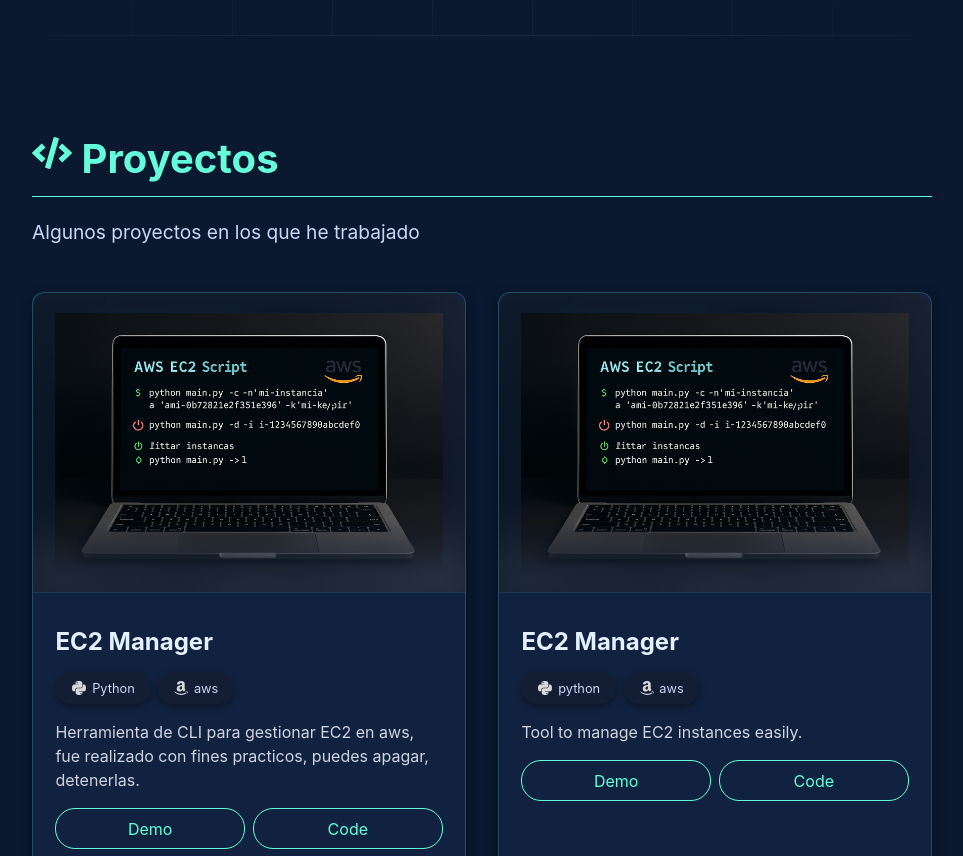
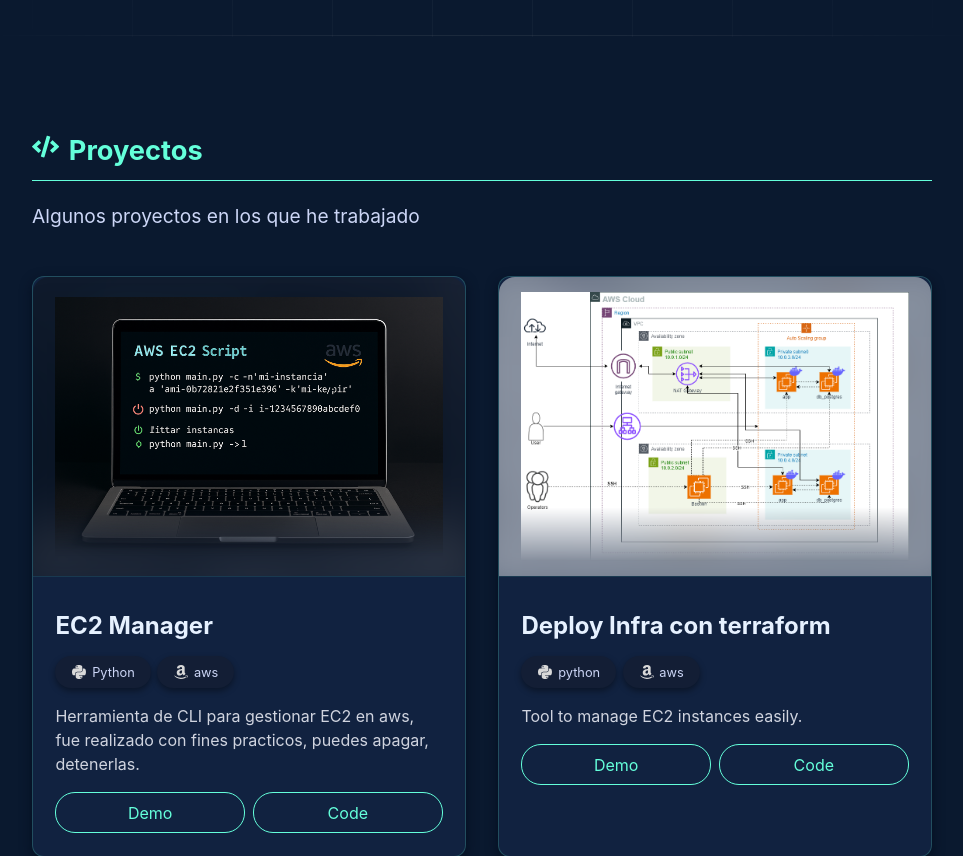
Before and after one commit to ander-Sgr/portfolio-v2, a React (Vite) app: page / in a window 1280 px wide. Shown: the part 680-1536 px from the top of the page, without its empty margins (158-1121 px from the left). Built offline with nearby package versions, Linux system fonts and the light colour scheme.

Commit message:
change styles section

```diff
--- a/src/components/pages/projects/Projects.jsx
+++ b/src/components/pages/projects/Projects.jsx
@@ -2,6 +2,7 @@ import React from "react";
 import Card from "../../ui/card/Card";
 import { FaPython, FaAmazon, FaCode } from 'react-icons/fa';
 import imgProject1 from './assets/ec2_manager.png';
+import imgProejct2 from './assets/aws_arquitectura.png'
 import styles from './Projects.module.css'
 
 const Projects = () => {
@@ -24,8 +25,8 @@ const Projects = () => {
                 />
 
                 <Card
-                    imgProject={imgProject1}
-                    titleProject="EC2 Manager"
+                    imgProject={imgProejct2}
+                    titleProject="Deploy Infra con terraform"
                     description="Tool to manage EC2 instances easily."
                     svgIcon={[<FaPython key="python" title="Python" />, <FaAmazon key="aws" />]}
                     urlDemo="https://demo.com"
--- a/src/components/pages/projects/Projects.module.css
+++ b/src/components/pages/projects/Projects.module.css
@@ -4,7 +4,7 @@
 }
 
 .projectTitle {
-    font-size: 2.5rem;
+    font-size: 1.7rem;
     color: var(--accent-color);
     display: flex;
     align-items: center;
```
